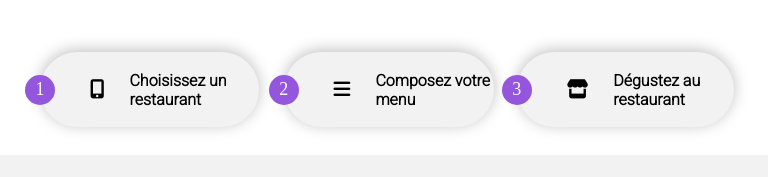
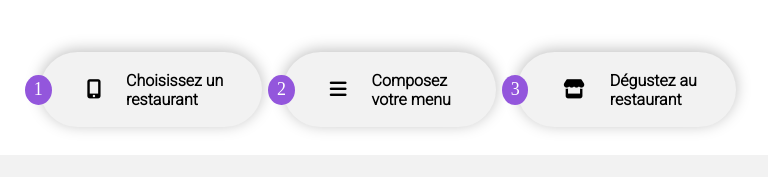
Before and after one commit to kilcoo/JacquesXia_3_04012022, a website: page index.html in a window 768 px wide. Shown: the part 478-655 px from the top of the page. Drawn offline with Linux system fonts and the light colour scheme; a web font is replaced by a local one.

Commit message:
last update

```diff
--- a/sass/style.scss
+++ b/sass/style.scss
@@ -307,7 +307,12 @@
     }
   }
   .fonctionsection a {
-    width: 90%;
+    display: flex;
+    justify-content: space-between;
+    width: 91%;
+    span{
+      margin-right: 20px;
+    }
   }
   .number {
     width: 40px;
```
Also changed, not shown: style.css, 1 other file.
